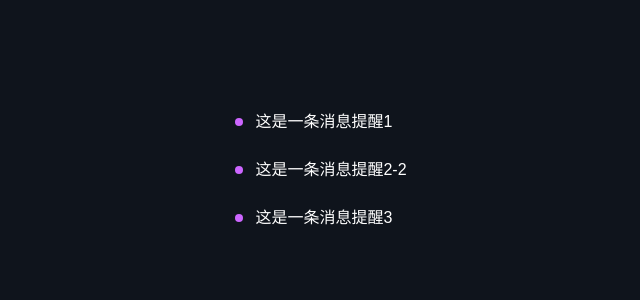
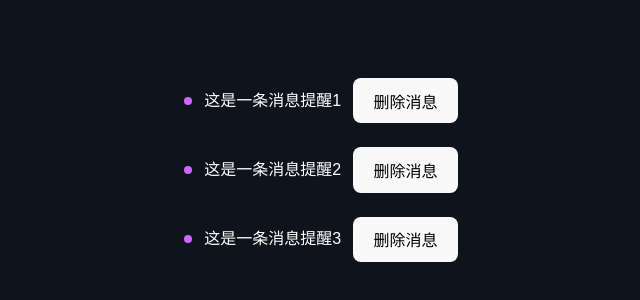
Before and after one commit to ShawnDen-coder/vue_programming, a Vue app: page / in a window 1280 px wide. Shown: the part 230-530 px from the top of the page, without its empty margins (319-959 px from the left). Built offline with nearby package versions, Linux system fonts and the light colour scheme.

Commit message:
feat: emit event

```diff
--- a/src/components/MessageList.vue
+++ b/src/components/MessageList.vue
@@ -4,7 +4,9 @@
       <MessageListItem
         v-for="msg in messages"
         :key="msg.id"
+        :id="msg.id"
         :msg="msg.content"
+        @remove="removeMessage"
       />
     </ul>
   </div>
@@ -23,12 +25,11 @@ export default {
       { id: 2, content: "这是一条消息提醒2" },
       { id: 3, content: "这是一条消息提醒3" },
     ]);
+    function removeMessage(id) {
+      messages.value = messages.value.filter((msg) => msg.id !== id);
+    }
 
-    setTimeout(() => {
-      messages.value[1].content = "这是一条消息提醒2-2";
-    }, 1500);
-
-    return { messages };
+    return { messages, removeMessage };
   },
 };
 </script>
--- a/src/components/MessageListItem.vue
+++ b/src/components/MessageListItem.vue
@@ -1,24 +1,21 @@
 <template>
-  <li>{{ msg }}</li>
+  <li>
+    <p>{{ msg }}</p>
+    <button @click="emitevent(id)">删除消息</button>
+  </li>
 </template>
 
 <script>
 import { watch, toRefs } from "vue";
 
 export default {
-  props: ["msg"],
-  setup(props) {
-    console.log(props.msg);
-    const { msg } = toRefs(props);
-
-    watch(
-      () => msg.value,
-      (newVal, oldVal) => {
-        console.log(newVal, oldVal);
-      }
-    );
-
-    return {};
+  props: ["msg", "id"],
+  emits: ["remove"],
+  setup(props, { emit }) {
+    function emitevent(id) {
+      emit("remove", id);
+    }
+    return { emitevent };
   },
 };
 </script>
```
